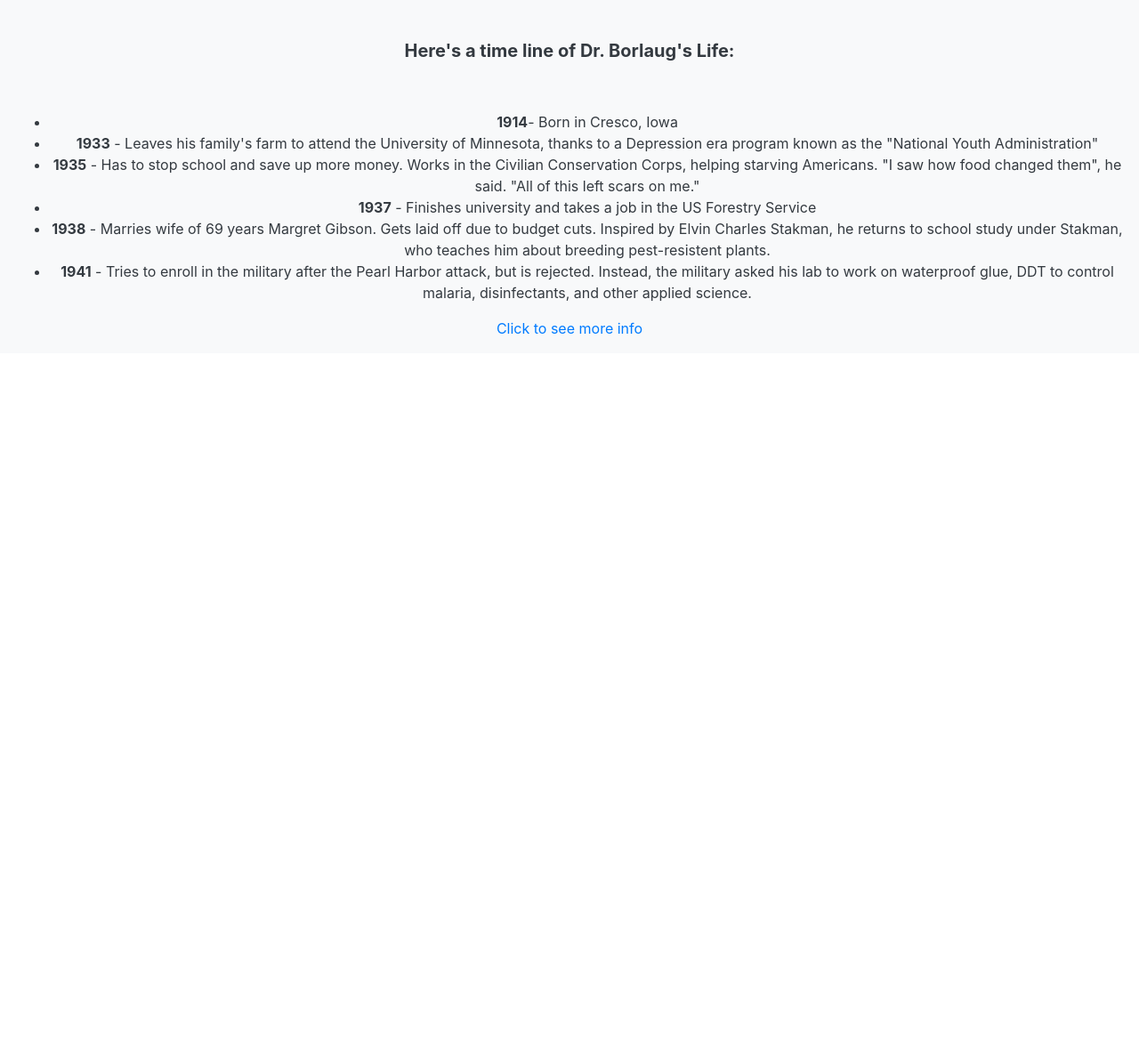
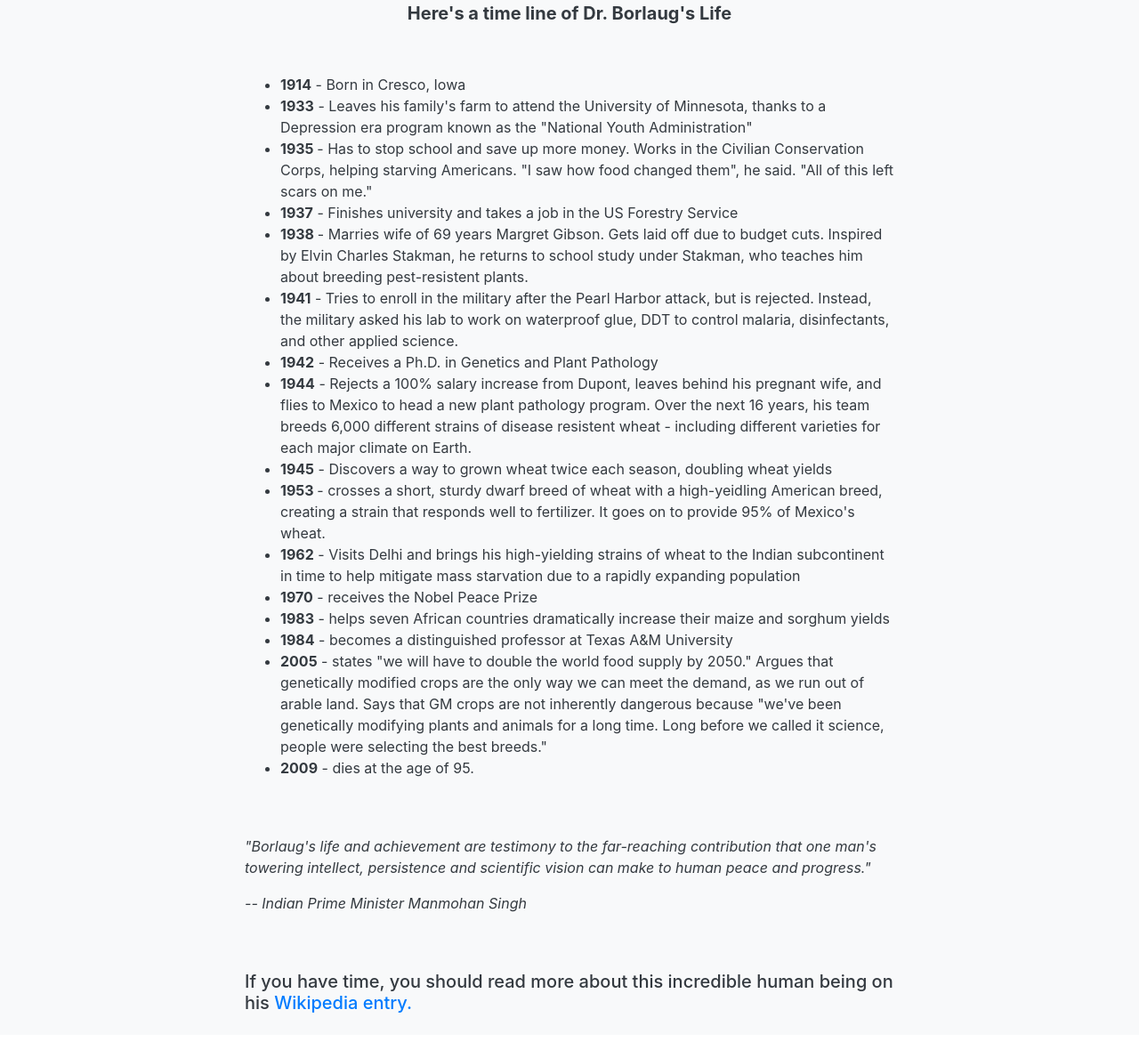
Before and after one commit to Kanikasachdevaa/Challenge_1, a plain HTML site: page index.html in a window 1280 px wide. Shown: the part 505-1676 px from the top of the page at 89% size. Before the commit the page ends 910 px from the top, so only its background shows below. Drawn offline with nearby package versions, Linux system fonts and the light colour scheme.

Commit message:
Update index.html

```diff
--- a/index.html
+++ b/index.html
@@ -14,68 +14,149 @@
 			href="https://stackpath.bootstrapcdn.com/bootstrap/4.4.1/css/bootstrap.min.css"
 			integrity="sha384-Vkoo8x4CGsO3+Hhxv8T/Q5PaXtkKtu6ug5TOeNV6gBiFeWPGFN9MuhOf23Q9Ifjh"
 			crossorigin="anonymous"
-
-    /><title>Kanika Challenge</title>
+		/>
+		<title>Kanika Challenge</title>
 	</head>
 	<body>
-    <div class="p-3 mb-2 bg-light text-dark">
-    <div id="main">
-      <div id="title">
-        <h1 class="text-center">Dr. Norman Borlaug</h1>
-        <p class="text-center">The man who saved a billion lives</p>
+		<div class="p-3 mb-2 bg-light text-dark" id="main">
+			<div class="text-center" id="title">
+				<h1>Dr. Norman Borlaug</h1>
+				<p>The man who saved a billion lives</p>
 			</div>
 
-      <div class="text-center">
-        <div class="border">
-          <div class="p-4 bg-white text-dark">
-        <img class="img-fluid"
-        src=https://c2.staticflickr.com/4/3689/10613180113_fdf7bcd316_b.jpg
-        alt="The man who saved a billion lives">
+			<div class="text-center bg-white py-1">
+				<img src=https://c2.staticflickr.com/4/3689/10613180113_fdf7bcd316_b.jpg
+				class="img-fluid rounded" alt="The man who saved a billion lives">
 				<p>
 					Dr. Norman Borlaug, third from the left, trains biologists in Mexico
 					on how to increase wheat yields - part of his life-long war on hunger.
 				</p>
 			</div>
+
+			<div class="text-center py-5" id="tribute-info">
+				<h5 class="font-weight-bold">
+					Here's a time line of Dr. Borlaug's Life
+				</h5>
+			</div>
+
+			<div class="container">
+				<div class="row">
+					<div class="col-sm"></div>
+					<div class="col-8">
+						<ul>
+							<li><strong>1914</strong> - Born in Cresco, Iowa</li>
+							<li>
+								<strong>1933</strong> - Leaves his family's farm to attend the
+								University of Minnesota, thanks to a Depression era program
+								known as the "National Youth Administration"
+							</li>
+
+							<li>
+								<strong>1935 </strong> - Has to stop school and save up more
+								money. Works in the Civilian Conservation Corps, helping
+								starving Americans. "I saw how food changed them", he said. "All
+								of this left scars on me."
+							</li>
+
+							<li>
+								<strong>1937</strong> - Finishes university and takes a job in
+								the US Forestry Service
+							</li>
+
+							<li>
+								<strong>1938 </strong> - Marries wife of 69 years Margret
+								Gibson. Gets laid off due to budget cuts. Inspired by Elvin
+								Charles Stakman, he returns to school study under Stakman, who
+								teaches him about breeding pest-resistent plants.
+							</li>
+
+							<li>
+								<strong>1941</strong> - Tries to enroll in the military after
+								the Pearl Harbor attack, but is rejected. Instead, the military
+								asked his lab to work on waterproof glue, DDT to control
+								malaria, disinfectants, and other applied science.
+							</li>
+
+							<li>
+								<strong>1942</strong> - Receives a Ph.D. in Genetics and Plant
+								Pathology
+							</li>
+
+							<li>
+								<strong>1944</strong> - Rejects a 100% salary increase from
+								Dupont, leaves behind his pregnant wife, and flies to Mexico to
+								head a new plant pathology program. Over the next 16 years, his
+								team breeds 6,000 different strains of disease resistent wheat -
+								including different varieties for each major climate on Earth.
+							</li>
+
+							<li>
+								<strong>1945</strong> - Discovers a way to grown wheat twice
+								each season, doubling wheat yields
+							</li>
+
+							<li>
+								<strong>1953 </strong> - crosses a short, sturdy dwarf breed of
+								wheat with a high-yeidling American breed, creating a strain
+								that responds well to fertilizer. It goes on to provide 95% of
+								Mexico's wheat.
+							</li>
+
+							<li>
+								<strong>1962</strong> - Visits Delhi and brings his
+								high-yielding strains of wheat to the Indian subcontinent in
+								time to help mitigate mass starvation due to a rapidly expanding
+								population
+							</li>
+
+							<li><strong>1970</strong> - receives the Nobel Peace Prize</li>
+
+							<li>
+								<strong>1983</strong> - helps seven African countries
+								dramatically increase their maize and sorghum yields
+							</li>
+
+							<li>
+								<strong>1984</strong> - becomes a distinguished professor at
+								Texas A&M University
+							</li>
+
+							<li>
+								<strong>2005</strong> - states "we will have to double the world
+								food supply by 2050." Argues that genetically modified crops are
+								the only way we can meet the demand, as we run out of arable
+								land. Says that GM crops are not inherently dangerous because
+								"we've been genetically modifying plants and animals for a long
+								time. Long before we called it science, people were selecting
+								the best breeds."
+							</li>
+
+							<li><strong>2009</strong> - dies at the age of 95.</li>
+						</ul>
+
+						<div class="py-5">
+							<p class="font-italic">
+								"Borlaug's life and achievement are testimony to the
+								far-reaching contribution that one man's towering intellect,
+								persistence and scientific vision can make to human peace and
+								progress."
+							</p>
+							<p class="font-italic">
+								-- Indian Prime Minister Manmohan Singh
+							</p>
+						</div>
+
+						<div>
+							<h5>
+								If you have time, you should read more about this incredible
+								human being on his
+								<a href="https://en.wikipedia.org/wiki/Norman_Borlaug">
+									Wikipedia entry.</a
+								>
+							</h5>
 						</div>
 					</div>
-  <br>
-  <br>
-      <div id="tribute-info">
-        <h5 class="text-center"><strong>Here's a time line of Dr. Borlaug's Life:</strong></h5>
-        <br>
-        <br>
-        <div class="text-center">
-          <ul>
-            <li><strong>1914</strong>- Born in Cresco, Iowa</li>
-            <li><strong>
-              1933</strong> - Leaves his family's farm to attend the University of
-              Minnesota, thanks to a Depression era program known as the
-              "National Youth Administration"
-            </li>
-            <li>
-            <strong>1935</strong> - Has to stop school and save up more money. Works in the
-              Civilian Conservation Corps, helping starving Americans. "I saw
-              how food changed them", he said. "All of this left scars on me."
-            </li>
-            <li><strong>
-              1937</strong> - Finishes university and takes a job in the US Forestry Service
-            </li>
-              <li><strong>
-                1938</strong> - Marries wife of 69 years Margret Gibson. Gets laid off due to budget cuts. Inspired by Elvin Charles Stakman, he returns to school study under Stakman, who teaches him about breeding pest-resistent plants.
-              </li>
-              <li><strong>1941</strong> - Tries to enroll in the military after the Pearl Harbor attack, but is rejected. Instead, the military asked his lab to work on waterproof glue, DDT to control malaria, disinfectants, and other applied science.</li>
-            </li>
-          </ul>
-        </div>
-          </div>
-        </div>
-        <div class="text-center">
-          <a
-            href="https://codepen.io/freeCodeCamp/full/zNqgVxid="
-            target="_blank"
-            id="tribute-link"
-            >Click to see more info
-          </a>
+					<div class="col-sm"></div>
 				</div>
 			</div>
 		</div>
```
Lines whose indentation alone changed are shown as unchanged.
